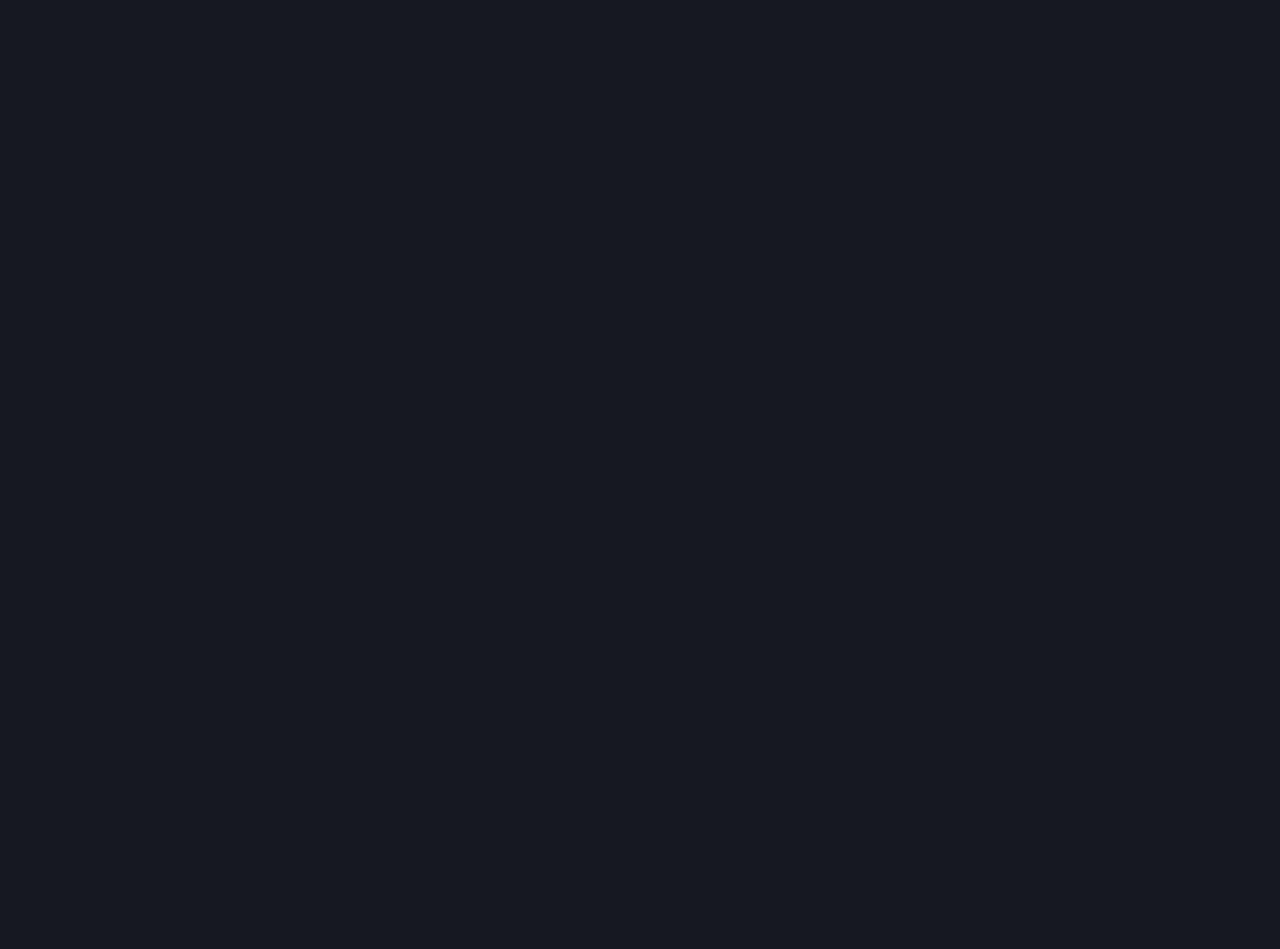
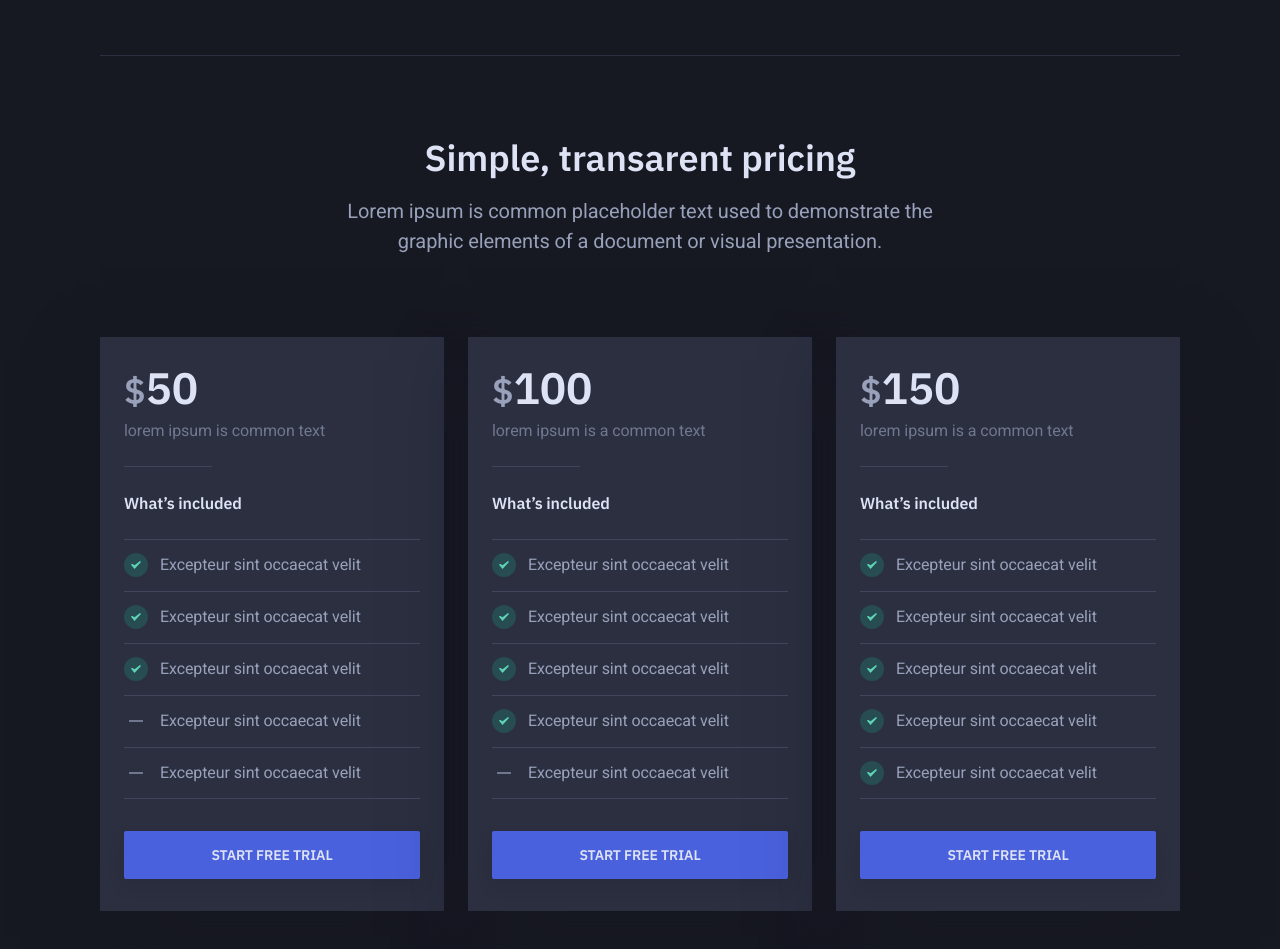
Before and after one commit to irfanbayu/cube-react, a React (Create React App) app: page / in a window 1280 px wide. Shown: the part 1400-2349 px from the top of the page. Before the commit the page ends 1455 px from the top, so only its background shows below. Built offline with nearby package versions, Linux system fonts and the light colour scheme.

Commit message:
add pricing

```diff
--- a/src/elements/Button.js
+++ b/src/elements/Button.js
@@ -1,21 +1,18 @@
-import React from 'react'
-import propTypes from 'prop-types'
+import React from "react";
+import propTypes from "prop-types";
 
 export default function Button(props) {
-    const className = ['button']
-    if(props.isPrimary)
-    className.push("button-primary")
-    if(props.isWideMobile)
-    className.push("button-wide-mobile")
-    if(props.isSmall)
-    className.push("button-sm")
-  return <button className={className.join(" ")}>
-      {props.children}
-  </button>
+  const className = ["button"];
+  if (props.isPrimary) className.push("button-primary");
+  if (props.isWideMobile) className.push("button-wide-mobile");
+  if (props.isSmall) className.push("button-sm");
+  if (props.isBlock) className.push("button-block");
+  return <button className={className.join(" ")}>{props.children}</button>;
 }
 
 Button.propTypes = {
-    isPrimary: propTypes.bool,
-    isWideMobile: propTypes.bool,
-    isSmall: propTypes.bool,
-}
+  isPrimary: propTypes.bool,
+  isWideMobile: propTypes.bool,
+  isBlock: propTypes.bool,
+  isSmall: propTypes.bool,
+};
--- /dev/null
+++ b/src/elements/Card.js
@@ -0,0 +1,22 @@
+import React from "react";
+
+import propTypes from "prop-types";
+
+export default function Card(props) {
+  const className = ["tiles-item"];
+  className.push(props.className);
+  return (
+    <div className={className.join("")}>
+      <div
+        className={`tiles-item-inner ${props.hasShadow ? "has-shadow" : ""}`}
+      >
+        {props.children}
+      </div>
+    </div>
+  );
+}
+
+Card.propTypes = {
+  hasShadow: propTypes.bool,
+  className: propTypes.string,
+};
--- /dev/null
+++ b/src/elements/Lists.js
@@ -0,0 +1,26 @@
+import React from "react";
+
+import propTypes from "prop-types";
+
+export default function Lists(props) {
+  const className = ["list-reset"];
+  className.push(props.className);
+  if (props.isSmall) className.push("text-xs");
+  return (
+    <ul className={className.join(" ")}>
+      {props.data.map((list, index) => {
+        return (
+          <li key={index} className={list.isChecked ? "is-checked" : ""}>
+            {list.content}
+          </li>
+        );
+      })}
+    </ul>
+  );
+}
+
+Lists.propTypes = {
+  className: propTypes.string,
+  data: propTypes.array,
+  isSmall: propTypes.bool,
+};
--- a/src/scenes/Homepage.js
+++ b/src/scenes/Homepage.js
@@ -1,7 +1,10 @@
 import React from "react";
+import Fade from "react-reveal/Fade";
 
-import Fade from "react-reveal/Fade";
+import Button from "../elements/Button";
 import Section from "../elements/Section";
+import Card from "../elements/Card";
+import Lists from "../elements/Lists";
 import Header from "../parts/Header";
 import Clients from "../parts/Clients";
 import Feature from "../parts/Feature";
@@ -33,6 +36,89 @@
     },
   ];
 
+  const listPricing = [
+    {
+      price: 50,
+      currencySymbol: "$",
+      description: "lorem ipsum is common text",
+      features: [
+        {
+          isChecked: true,
+          content: "Excepteur sint occaecat velit",
+        },
+        {
+          isChecked: true,
+          content: "Excepteur sint occaecat velit",
+        },
+        {
+          isChecked: true,
+          content: "Excepteur sint occaecat velit",
+        },
+        {
+          isChecked: false,
+          content: "Excepteur sint occaecat velit",
+        },
+        {
+          isChecked: false,
+          content: "Excepteur sint occaecat velit",
+        },
+      ],
+    },
+    {
+      price: 100,
+      currencySymbol: "$",
+      description: "lorem ipsum is a common text",
+      features: [
+        {
+          isChecked: true,
+          content: "Excepteur sint occaecat velit",
+        },
+        {
+          isChecked: true,
+          content: "Excepteur sint occaecat velit",
+        },
+        {
+          isChecked: true,
+          content: "Excepteur sint occaecat velit",
+        },
+        {
+          isChecked: true,
+          content: "Excepteur sint occaecat velit",
+        },
+        {
+          isChecked: false,
+          content: "Excepteur sint occaecat velit",
+        },
+      ],
+    },
+    {
+      price: 150,
+      currencySymbol: "$",
+      description: "lorem ipsum is a common text",
+      features: [
+        {
+          isChecked: true,
+          content: "Excepteur sint occaecat velit",
+        },
+        {
+          isChecked: true,
+          content: "Excepteur sint occaecat velit",
+        },
+        {
+          isChecked: true,
+          content: "Excepteur sint occaecat velit",
+        },
+        {
+          isChecked: true,
+          content: "Excepteur sint occaecat velit",
+        },
+        {
+          isChecked: true,
+          content: "Excepteur sint occaecat velit",
+        },
+      ],
+    },
+  ];
   return (
     <div className="body-wrap">
       <Header></Header>
@@ -84,6 +170,61 @@
             </div>
           </div>
         </Section>
+        <Section className="pricing">
+          <div className="container">
+            <div className="pricing-inner section-inner has-top-divider">
+              <div className="section-header center-content">
+                <div className="container-xs">
+                  <h2 className="mt-0 mb-16">Simple, transarent pricing</h2>
+                  <p className="m-0">
+                    Lorem ipsum is common placeholder text used to demonstrate
+                    the graphic elements of a document or visual presentation.
+                  </p>
+                </div>
+              </div>
+              <div className="tiles-wrap">
+                {listPricing.map((list, index) => (
+                  <Card hasShadow>
+                    <div class="pricing-item-content">
+                      <div class="pricing-item-header pb-24 mb-24">
+                        <div class="pricing-item-price mb-4">
+                          <span class="pricing-item-price-currency h2">
+                            {list.currencySymbol}
+                          </span>
+                          <span
+                            class="pricing-item-price-amount h1 pricing-switchable"
+                            data-pricing-monthly="34"
+                            data-pricing-yearly="27"
+                          >
+                            {list.price}
+                          </span>
+                        </div>
+                        <div class="text-xs text-color-low">
+                          {list.description}
+                        </div>
+                      </div>
+                      <div class="pricing-item-features mb-40">
+                        <div class="pricing-item-features-title h6 text-xs text-color-high mb-24">
+                          What’s included
+                        </div>
+                        <Lists
+                          data={list.features}
+                          isSmall
+                          className="pricing-item-features-list mb-32"
+                        ></Lists>
+                      </div>
+                    </div>
+                    <div class="pricing-item-cta mb-8">
+                      <Button isPrimary isBlock>
+                        Start free trial
+                      </Button>
+                    </div>
+                  </Card>
+                ))}
+              </div>
+            </div>
+          </div>
+        </Section>
       </main>
     </div>
   );
```
